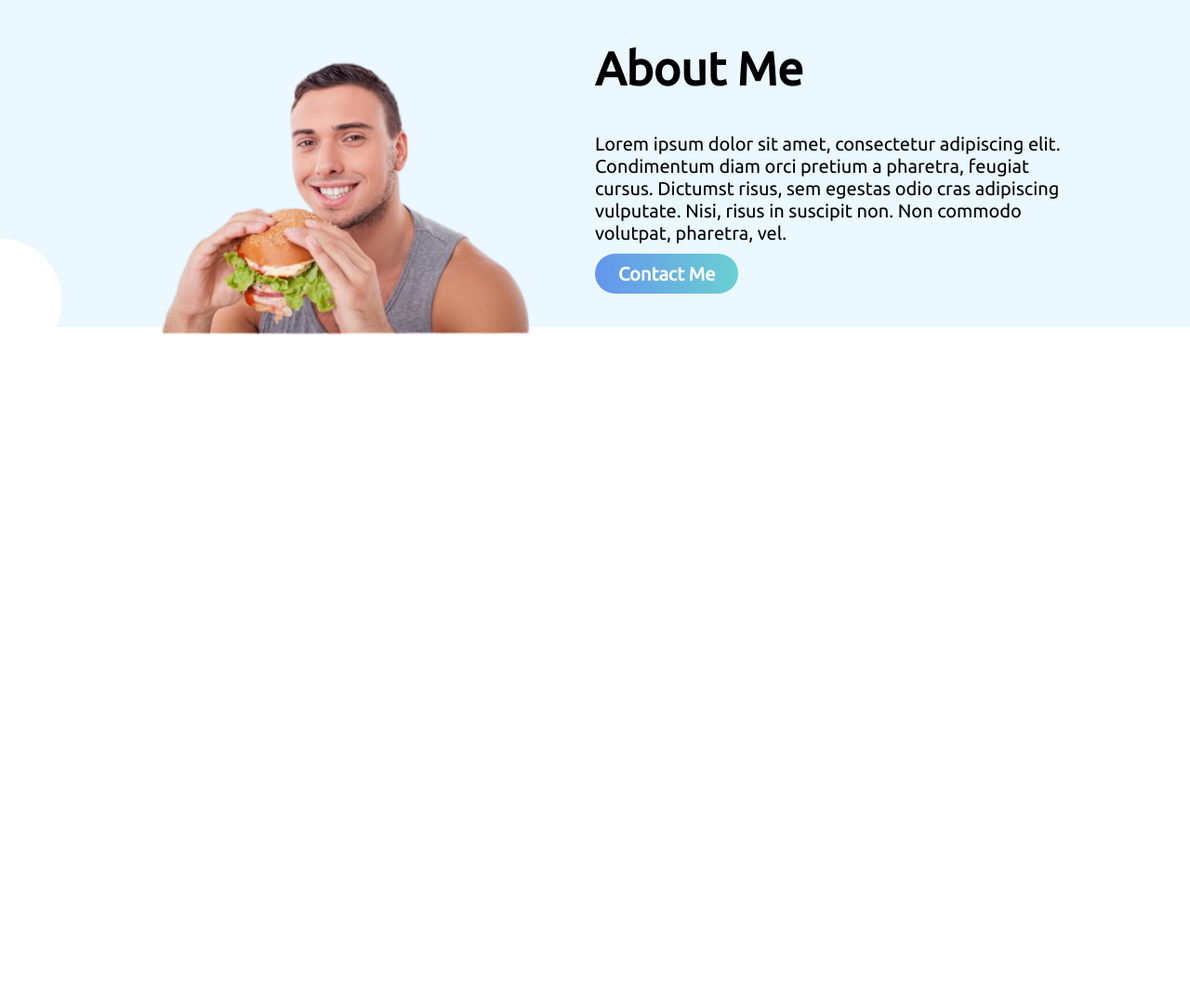
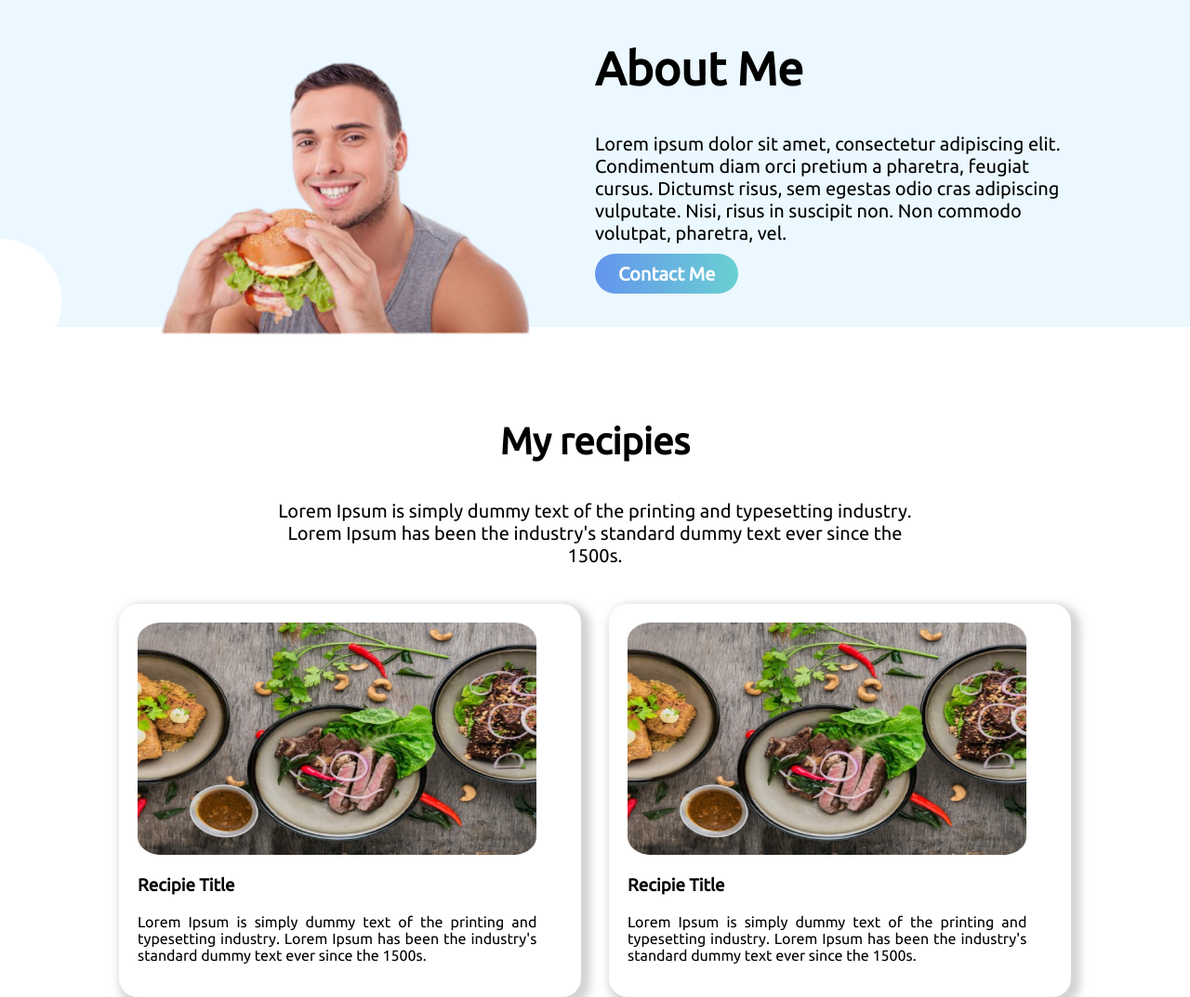
Before and after one commit to amernadim/eat-healty, a plain HTML site: page index.html in a window 1280 px wide. Shown: the part 899-1972 px from the top of the page at 93% size. Before the commit the page ends 1285 px from the top, so only its background shows below. Drawn offline with Linux system fonts and the light colour scheme.

Commit message:
add recipes item

```diff
--- a/index.html
+++ b/index.html
@@ -45,5 +45,31 @@
 
   </section>
 
+  <Section class="recipies">
+    <div class="top-text">
+      <h3>My recipies</h3>
+      <p>Lorem Ipsum is simply dummy text of the printing and typesetting industry. <br> Lorem Ipsum has been the industry's standard dummy text ever since the <br> 1500s.</p>
+    </div>
+    <div class="recipies-item-s">
+      <div class="recipies-item">
+        <img src="./assets/ProjectCover1.jpg" alt="">
+       <div class="text">
+        <h3>Recipie Title</h3>
+        <p>Lorem Ipsum is simply dummy text of the printing and typesetting industry. Lorem Ipsum has been the industry's standard dummy text ever since the 1500s.</p>
+       </div>
+      </div>
+      <div class="recipies-item ">
+        <img src="./assets/ProjectCover1.jpg" alt="">
+        <div class="text">
+          <h3>Recipie Title</h3>
+        <p>Lorem Ipsum is simply dummy text of the printing and typesetting industry. Lorem Ipsum has been the industry's standard dummy text ever since the 1500s.</p>
+        </div>
+      </div>
+    </div>
+  </Section>
+
+
+
+
 </body>
 </html>
--- a/style.css
+++ b/style.css
@@ -83,3 +83,39 @@ span {
 .text-sec a {
   margin-top: 200vh;
 }
+
+/* recipes */
+
+.recipies {
+  margin-top: 100px;
+}
+.top-text h3 {
+  font-size: 40px;
+  font-weight: 700;
+  text-align: center;
+}
+.top-text p {
+  font-size: 20px;
+  font-weight: 500;
+  text-align: center;
+}
+
+.recipies-item-s {
+  display: flex;
+  gap: 30px;
+  margin: 40px 10% 0 10% ;
+}
+.recipies-item {
+  border-radius: 20px;
+  box-shadow: 5px 5px 10px 5px rgba(128, 128, 128, 0.35);
+  padding: 20px 0 20px 20px;
+  width: 50%;
+}
+.recipies-item img {
+  height: 250px;
+  width: 90%;
+}
+.recipies-item .text {
+  text-align: justify;
+  margin-right: 10%;
+}
```
